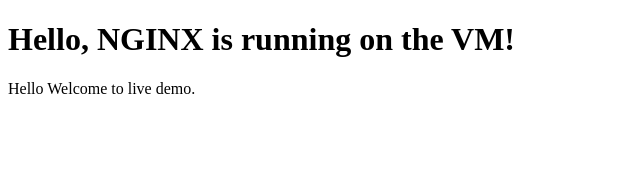
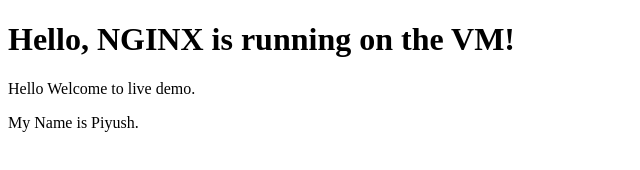
Before and after one commit to piyush-1414/demo-repo, a plain HTML site: page src/index.html in a window 1280 px wide. Shown: the whole page, without its empty margins (0-640 px from the left). Drawn offline with Linux system fonts and the light colour scheme.

Commit message:
Update index.html

```diff
--- a/src/index.html
+++ b/src/index.html
@@ -7,5 +7,6 @@
 <body>
     <h1>Hello, NGINX is running on the VM!</h1>
     <p>Hello Welcome to live demo.</p>
+    <p>My Name is Piyush.</p>
 </body>
 </html>
```
